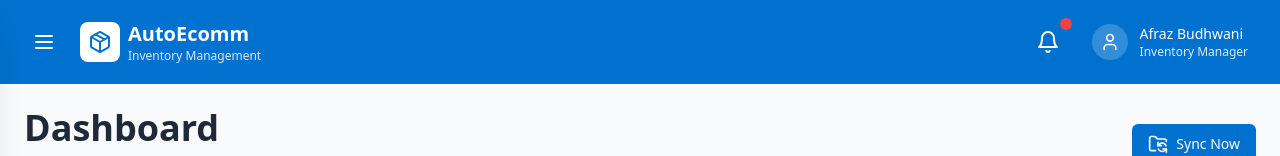
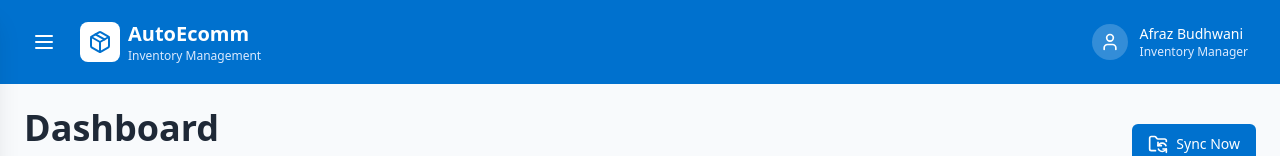
Before and after one commit to kill3rstabs/Dropshipr, a React (Vite) app in the folder frontend/: page /#/dashboard in a window 1280 px wide. Shown: the top 156 px of the page. Built offline with nearby package versions, Linux system fonts and the light colour scheme.

Commit message:
refactor: Remove notification button from Navbar component for a cleaner UI

```diff
--- a/frontend/src/components/Navbar.jsx
+++ b/frontend/src/components/Navbar.jsx
@@ -3,7 +3,7 @@ import { Link, useNavigate } from 'react-router-dom';
 import { toast } from 'react-toastify';
 import '../styles/Navbar.css';
 import Sidebar from './Sidebar';
-import { User, Bell, Menu, Package } from 'lucide-react';
+import { User, Menu, Package } from 'lucide-react';
 
 const Navbar = () => {
   const [isSidebarOpen, setIsSidebarOpen] = useState(false);
@@ -47,12 +47,6 @@ const Navbar = () => {
 
           {/* Right Section */}
           <div className="flex items-center space-x-4">
-            {/* Notifications */}
-            <button className="relative text-white hover:bg-white/10 p-2 rounded-lg transition-colors">
-              <Bell className="h-6 w-6" />
-              <div className="absolute -top-1 -right-1 h-3 w-3 bg-red-500 rounded-full"></div>
-            </button>
-
             {/* User Profile */}
             <div className="relative">
               <button
```
